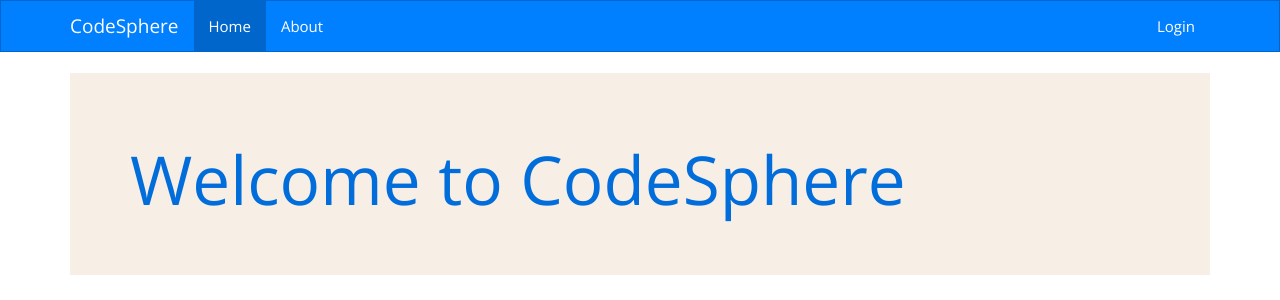
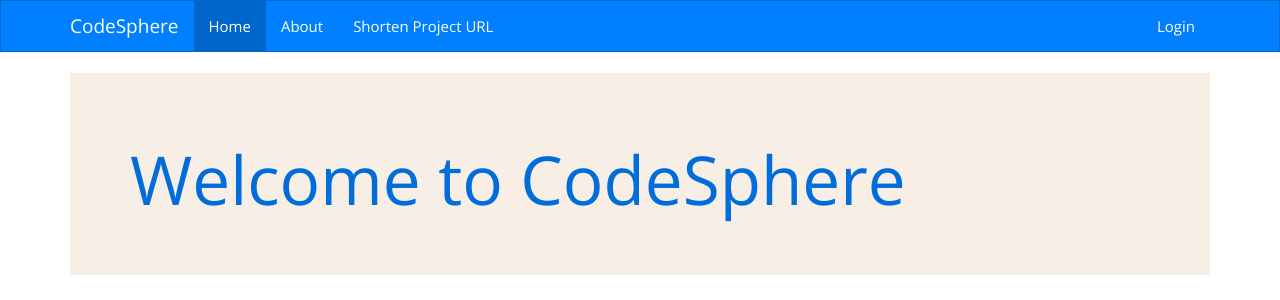
Before and after one commit to tjcsl/codesphere, a Flask app: page / in a window 1280 px wide. Shown: the top 300 px of the page. Run offline with Flask 2, Linux system fonts and the light colour scheme; parts of the project's set-up code (start-up, migrations or seed data) failed here and were passed over.

Commit message:
add Shortener to navbar

```diff
--- a/project/routes.py
+++ b/project/routes.py
@@ -24,7 +24,7 @@ add_url_routes((
     ('/u/<user>/projects/<project>/get_priv_test/', projects.privtest),
     ('/u/<user>/projects/<project>/whiteboard/view/', whiteboard.view_notes),
     ('/u/<user>/projects/<project>/whiteboard/edit/', whiteboard.edit_notes),
-    ('/shorten', links.shortener),
+    ('/shorten/', links.shortener),
     ('/p/<id>', links.resolve),
     ('/tasks/<int:pid>/task/add/', whiteboard.add_task),
     ('/tasks/<int:pid>/task/del/', whiteboard.del_task)
--- a/project/templates/navbar.html
+++ b/project/templates/navbar.html
@@ -1,7 +1,8 @@
 {% extends 'base.html' %}
 {% set navbar = [
 (url_for('index'), 'home', 'Home', True),
-('/about/', 'about', 'About', True)
+('/about/', 'about', 'About', True),
+('/shorten/', 'shorten', 'Shorten Project URL', True)
 ] -%}
 
 {% set this_page_id = this_page_id | default('home') %}
--- a/project/templates/shortener.html
+++ b/project/templates/shortener.html
@@ -1,5 +1,5 @@
 {% extends 'navbar.html' %}
-
+{% set this_page_id = 'shorten' %}
 {% block content %}
 <div class="row-fluid">
     <div class="span10 offset1">
```
